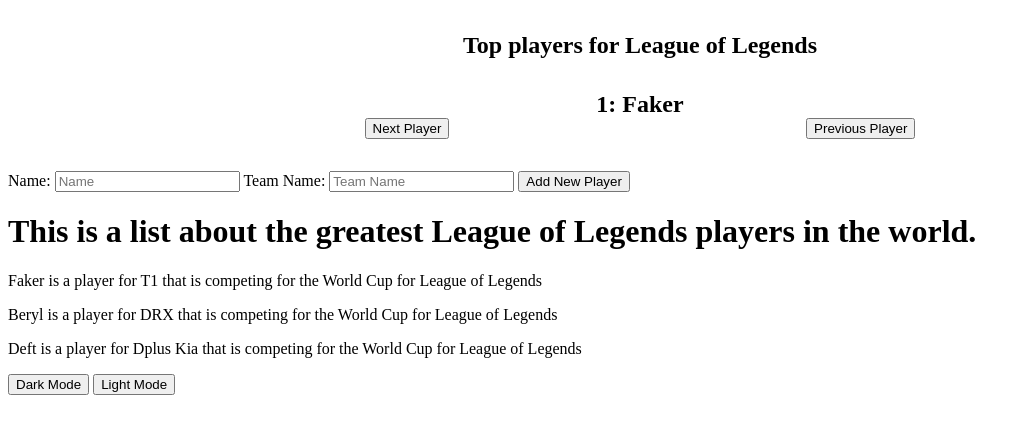
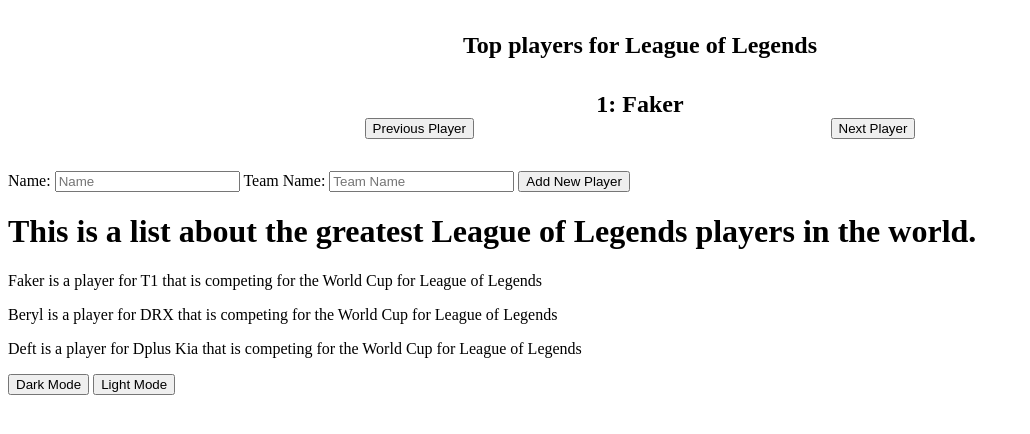
Before and after one commit to AshkieCharles/cpnt262-a6, a SvelteKit app: page / in a window 1280 px wide. Shown: the top 434 px of the page, without its empty margins (0-1030 px from the left). Built offline with nearby package versions, Linux system fonts and the light colour scheme.

Commit message:
added more comments

```diff
--- a/src/lib/components/Players.svelte
+++ b/src/lib/components/Players.svelte
@@ -1,8 +1,8 @@
 <script>
 	import Button from '../components/Btn.svelte';
 	// slide array to loop through
-  // The reason why there is an empty string is because we want to show that the first player is #1 in teh world
-	const worldPlayers = ['','Faker', 'Deft', 'Smeb', 'Rekkles', 'Uzi', 'Perkz', 'Deft', 'Beryl', "DoubleLift", "Bengi", "ShowMaker"];
+  // The reason why there is an empty string is because we want to show that the first player is #1 in the world and an empty string at the end to render the last person on the list instead of skipping it.
+	const worldPlayers = ['','Faker', 'Deft', 'Smeb', 'Rekkles', 'Uzi', 'Perkz', 'Deft', 'Beryl', "DoubleLift", "Bengi", "ShowMaker", ''];
 
 	// We start on 1
 	let playerListIndex = 1;
@@ -41,8 +41,8 @@
 	<h2 class="title">{playerListIndex}: {currentSlideContent}</h2>
 	<div>
     <div class="btn">
+      <Button  text="Previous Player" on:toggle={previousPlayer} />
       <Button  text="Next Player" on:toggle={nextSlide} />
-      <Button  text="Previous Player" on:toggle={previousPlayer} />
     </div>
 	</div>
 </section>
--- a/src/routes/+page.svelte
+++ b/src/routes/+page.svelte
@@ -54,10 +54,3 @@
 <button on:click={darkMode}>Dark Mode</button>
 <button on:click={lightMode}>Light Mode</button>
 </main>
-
-<style>
-  #inside {
-    background-color: rgb(255, 255, 255);
-    color: rgb(0, 0, 0);
-  }
-</style>
```
